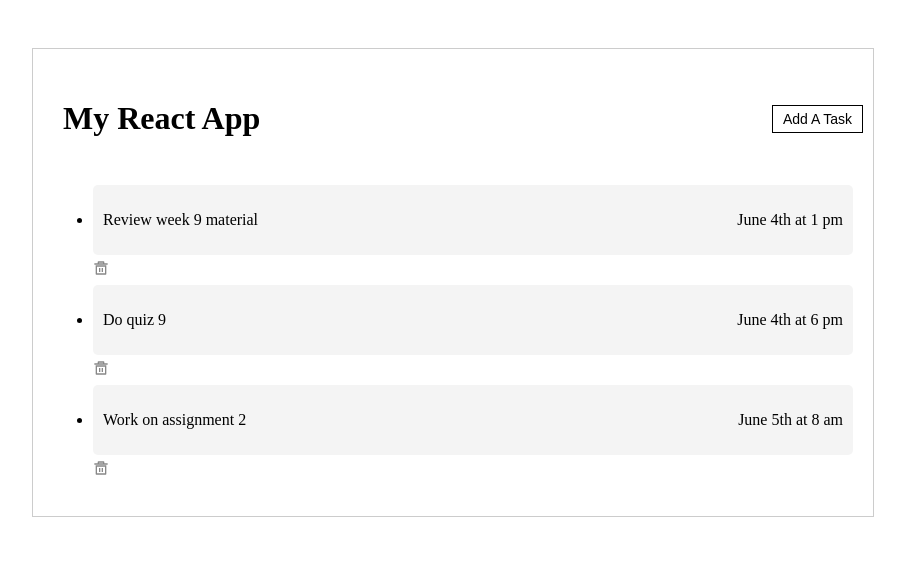
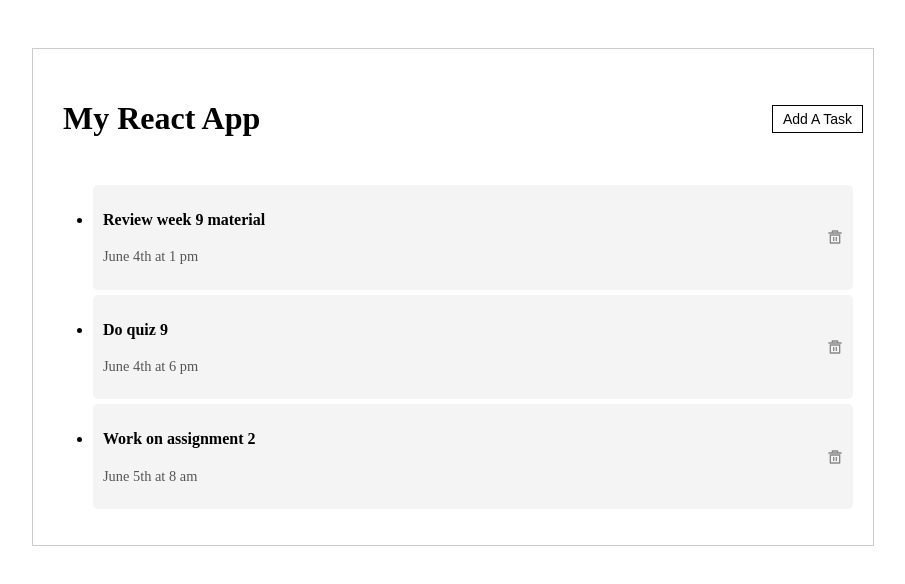
Before and after one commit to saraxixi/CS5610-Web-Development, a React (Vite) app in the folder week9/vite-project/: page / in a window 1280 px wide. Shown: the top 584 px of the page, without its empty margins (16-921 px from the left). Built offline with nearby package versions, Linux system fonts and the light colour scheme.

Commit message:
feat: enhance Task component layout with styled task content and improved delete icon placement

```diff
--- a/week9/vite-project/src/components/Task.jsx
+++ b/week9/vite-project/src/components/Task.jsx
@@ -5,10 +5,12 @@ function Task({ task }) {
     return (
         <li>
             <div className="task-container">
-                <p>{task.title}</p>
-                <p>{task.date}</p>
+              <div className="task-content">
+                <p className='task-title'>{task.title}</p>
+                <p className='task-date'>{task.date}</p>
+              </div>
+              <RiDeleteBin5Line className='delete-icon'/>
             </div>
-            <RiDeleteBin5Line className='delete-icon'/>
         </li>
     );
 }
--- a/week9/vite-project/src/index.css
+++ b/week9/vite-project/src/index.css
@@ -35,6 +35,22 @@ body {
   display: flex;
   justify-content: space-between;
   align-items: center;
+  gap: 10px;
+}
+
+.task-content {
+  display: flex;
+  flex-direction: column;
+}
+
+.task-title {
+  font-weight: bold;
+  margin-bottom: 5px;
+}
+
+.task-date {
+  font-size: 0.9em;
+  color: #555;
 }
 
 .delete-icon {
```
